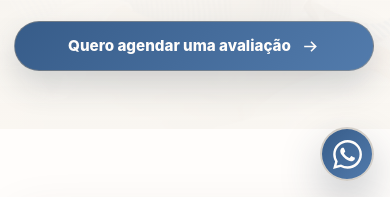
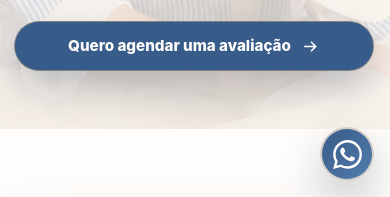
Before and after one commit to jvferreirarocha-commits/Dra.AndreaPinhatti, a plain HTML site: page index.html in a window 390 px wide. Shown: the part 647-844 px from the top of the page. Drawn offline with Linux system fonts and the light colour scheme.

Commit message:
Add files via upload

```diff
--- a/styles.css
+++ b/styles.css
@@ -290,15 +290,16 @@ button {
   background-image: url("assets/images/hero.jpg");
   background-size: cover;
   background-position: right top;
-  transform: scale(1.015);
+  filter: contrast(1.045) saturate(1.025);
+  transform: scale(1.01);
 }
 
 .hero-overlay {
   position: absolute;
   inset: 0;
   background:
-    linear-gradient(90deg, rgba(250, 247, 242, 0.94) 0%, rgba(250, 247, 242, 0.72) 34%, rgba(250, 247, 242, 0.2) 63%, rgba(250, 247, 242, 0.05) 100%),
-    linear-gradient(0deg, rgba(248, 244, 238, 0.75), rgba(248, 244, 238, 0) 24%);
+    linear-gradient(90deg, rgba(248, 242, 234, 0.68) 0%, rgba(248, 242, 234, 0.42) 30%, rgba(248, 242, 234, 0.12) 51%, rgba(248, 242, 234, 0.02) 68%, transparent 100%),
+    linear-gradient(0deg, rgba(242, 232, 219, 0.28), transparent 22%);
 }
 
 .hero-content {
@@ -325,6 +326,17 @@ button {
   color: var(--gray-deep);
   font-size: clamp(1.05rem, 2vw, 1.35rem);
   text-shadow: 0 1px 16px rgba(255, 255, 255, 0.84);
+}
+
+.hero .btn {
+  background: var(--blue-deep);
+  border-color: rgba(197, 167, 125, 0.52);
+  box-shadow: 0 16px 34px rgba(34, 50, 69, 0.26);
+}
+
+.hero .btn:hover {
+  background: #304f79;
+  box-shadow: 0 20px 42px rgba(34, 50, 69, 0.32);
 }
 
 .two-col {
@@ -1334,12 +1346,13 @@ button {
 
   .hero-bg {
     background-position: 72% top;
+    filter: contrast(1.05) saturate(1.025);
   }
 
   .hero-overlay {
     background:
-      linear-gradient(180deg, rgba(250, 247, 242, 0.38), rgba(250, 247, 242, 0.9) 56%, rgba(250, 247, 242, 0.98) 100%),
-      linear-gradient(90deg, rgba(250, 247, 242, 0.8), rgba(250, 247, 242, 0.12));
+      linear-gradient(180deg, rgba(248, 242, 234, 0.08) 0%, rgba(248, 242, 234, 0.1) 32%, rgba(248, 242, 234, 0.62) 58%, rgba(248, 242, 234, 0.94) 100%),
+      linear-gradient(90deg, rgba(248, 242, 234, 0.16), transparent 66%);
   }
 
   .hero-content {
```
